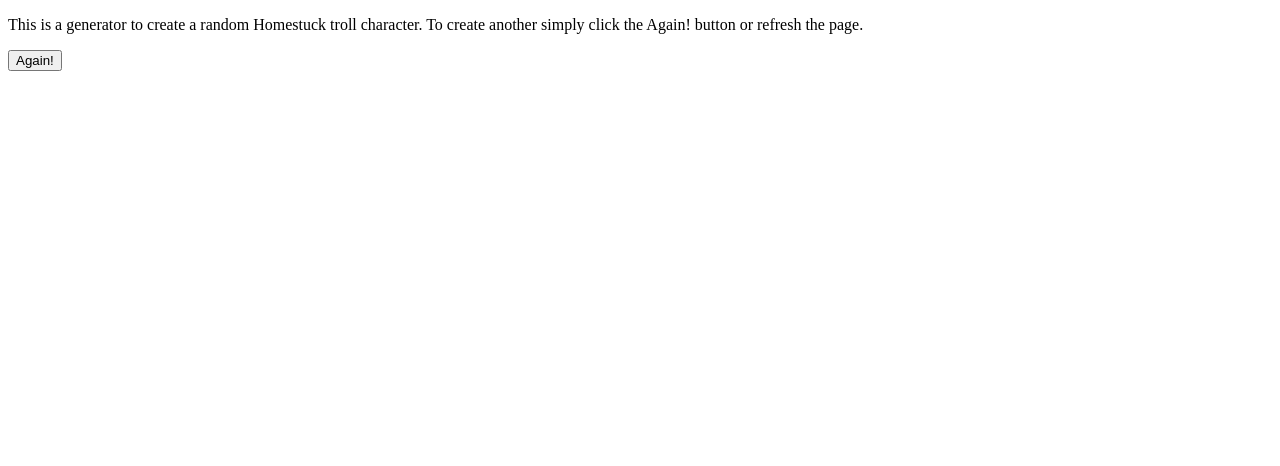
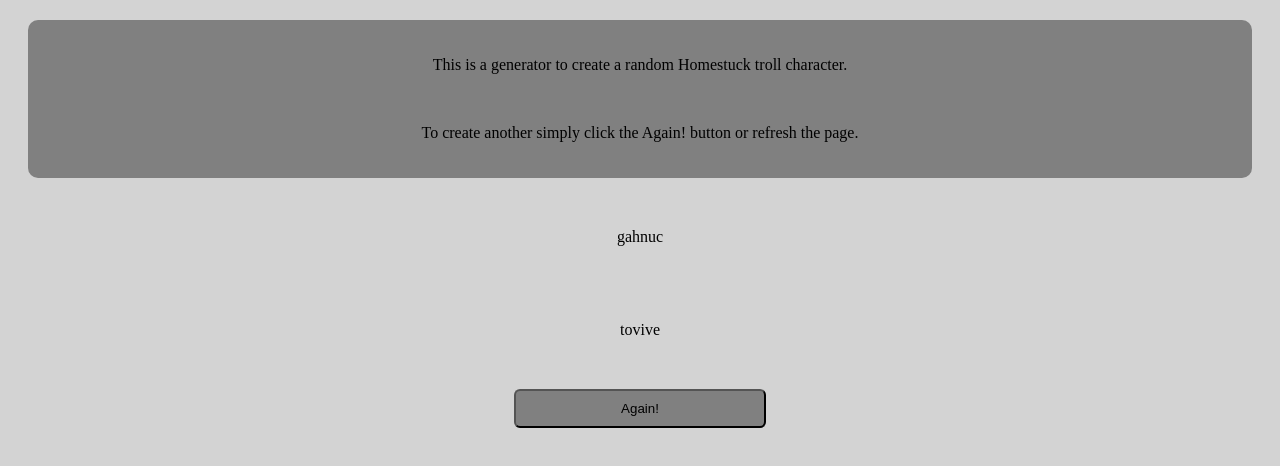
Before and after one commit to CSBoatman/TrollGenerator, a plain HTML site: page index.html in a window 1280 px wide. Drawn offline with Linux system fonts and the light colour scheme.

Commit message:
added generator code updated index_CSS and index_HTML

```diff
--- a/generator.js
+++ b/generator.js
@@ -0,0 +1,38 @@
+// This is the main code to generate the character name //
+
+function generator(){
+
+	// List of consonants
+	var con = ["b", "c", "d", "f", "g", "h", "j", "k", "l", "m", "n", "p", "q", "r", "s", "t", "v", "w", "x", "y", "z"]
+
+	// List of vowels
+	var vow = ["a", "e", "i", "o", "u"]
+
+	// Generates a name in CVCCVC format
+	var name1 = con[Math.floor(Math.random() * con.length)] + vow[Math.floor(Math.random() * vow.length)] + con[Math.floor(Math.random() * con.length)] + con[Math.floor(Math.random() * con.length)] + vow[Math.floor(Math.random() * vow.length)] + con[Math.floor(Math.random() * con.length)];
+
+	// Generates a name in CVCVCV format
+	var name2 = con[Math.floor(Math.random() * con.length)] + vow[Math.floor(Math.random() * vow.length)] + con[Math.floor(Math.random() * con.length)] + vow[Math.floor(Math.random() * vow.length)] + con[Math.floor(Math.random() * con.length)] + vow[Math.floor(Math.random() * vow.length)];
+
+	// Clears any previous generated name
+	if (document.getElementById("name")) {
+	document.getElementById("placeholder1").removeChild(document.getElementById("name"));
+	}
+
+	if (document.getElementById("name")) {
+	document.getElementById("placeholder2").removeChild(document.getElementById("name"));
+	}
+
+	// Shows name in format CVCCVC
+	var element = document.createElement("div");
+	element.setAttribute("id", "name");
+	element.appendChild(document.createTextNode(name1));
+	document.getElementById("placeholder1").appendChild(element);
+
+	// Shows name in format CVCVCV
+	var element = document.createElement("div");
+	element.setAttribute("id", "name");
+	element.appendChild(document.createTextNode(name2));
+	document.getElementById("placeholder2").appendChild(element);
+
+}
--- a/index.css
+++ b/index.css
@@ -0,0 +1,28 @@
+body {
+	background: lightgrey;
+}
+
+body .header {
+	display: block;
+	text-align: center;
+	background: grey;
+	border-radius: 10px;
+	margin: 20px;
+	padding: 20px;
+}
+
+body #placeholder1, #placeholder2 {
+	display: flex;
+	justify-content: center;
+	padding: 25px;
+	margin: 25px;
+}
+
+body button {
+	padding: 10px;
+	background: grey;
+	border-radius: 6px;
+	width: 20%;
+	margin-left: 40%;
+	margin-right: 40%
+}
--- a/index.html
+++ b/index.html
@@ -16,12 +16,17 @@
 
 	<div class="header">
 
-		<p>This is a generator to create a random Homestuck troll character. To create another simply click the Again! button or refresh the page.</p>
+		<p>This is a generator to create a random Homestuck troll character.</p>
+		<br>
+		<p>To create another simply click the Again! button or refresh the page.</p>
 
 	</div>
 
-	<div id="placeholder"></div>
+	<div id="placeholder1"></div>
+	<div id="placeholder2"></div>
 
-	<button onclick="generator()">Again!</button>
+	<div class="button">
+		<button onclick="generator()">Again!</button>
+	</div>
 
 </body>
```
